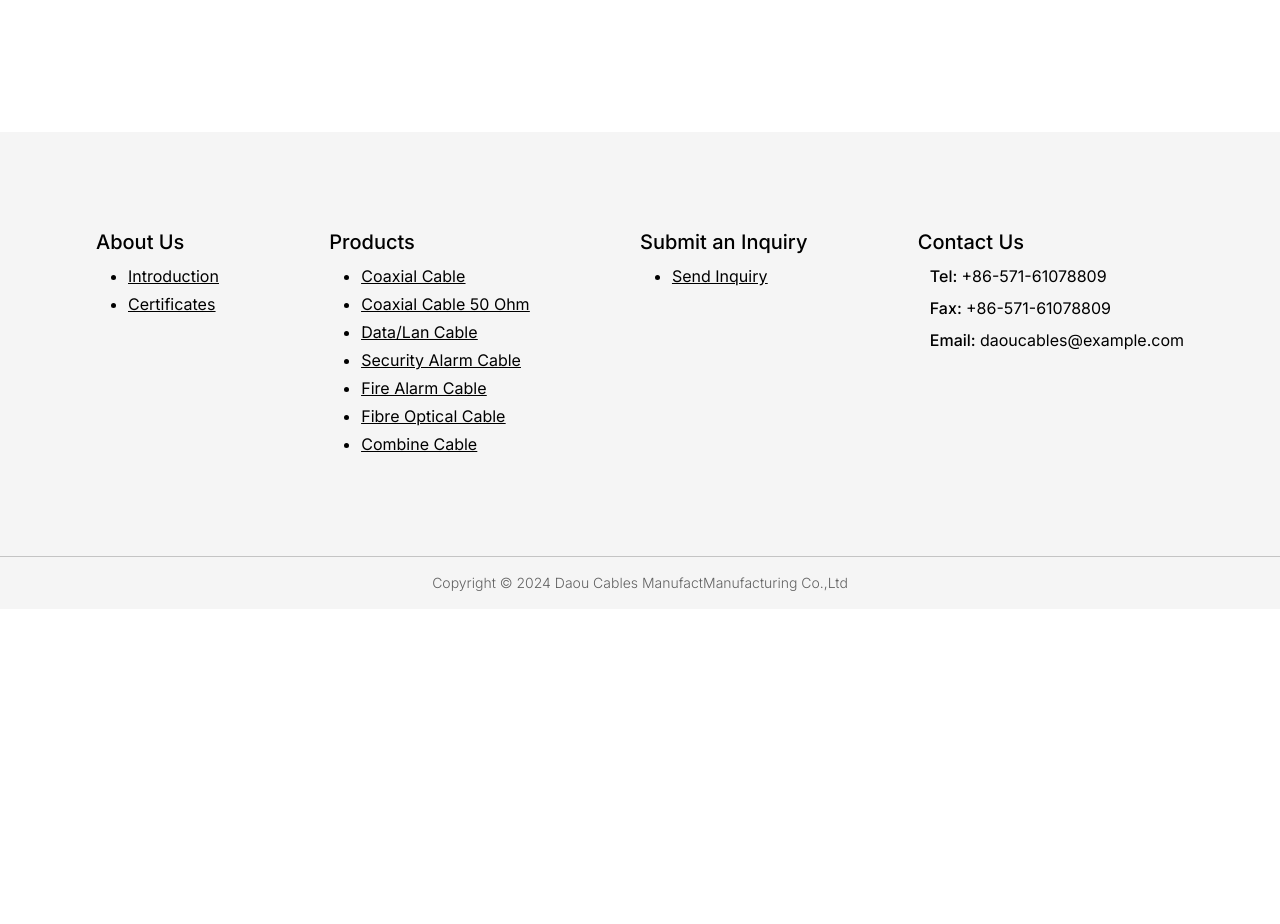
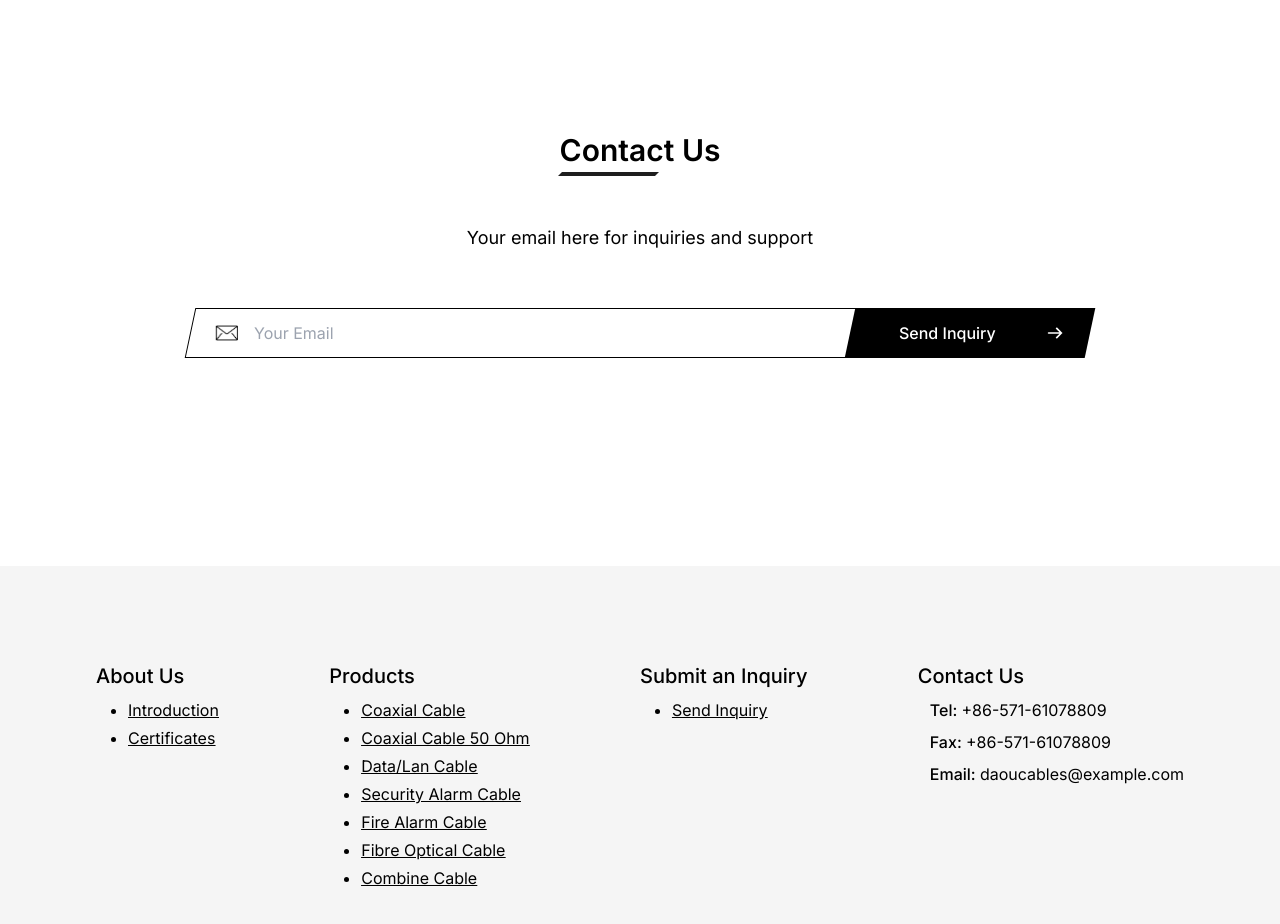
Before and after one commit to Daou-Cables/Daou-Cables-Frontend, a Next.js app: page /products in a window 1280 px wide. Shown: the part 940-1864 px from the top of the page. Before the commit the page ends 1549 px from the top, so only its background shows below. Built offline with nearby package versions, Linux system fonts and the light colour scheme.

Commit message:
feat: Add ContactUs component to ProductsPage

```diff
--- a/app/products/page.tsx
+++ b/app/products/page.tsx
@@ -1,6 +1,7 @@
 import React from "react";
 import PageHeader from "../ui/General/PageHeader";
 import Image from "next/image";
+import ContactUs from "../ui/General/ContactUs";
 
 type Props = {};
 
@@ -36,6 +37,9 @@ export default function ProductsPage({}: Props) {
           <ProductCard product={product} key={index} />
         ))}
       </div>
+
+      <ContactUs />
+
     </div>
   );
 }
@@ -64,6 +68,7 @@ const ProductCard = ({ product }: ProductCardProps) => {
         <h1 className="font-bold">{product.name}</h1>
         <p className="text-opacity-70">{product.description}</p>
       </div>
+
     </div>
   );
 };
```
